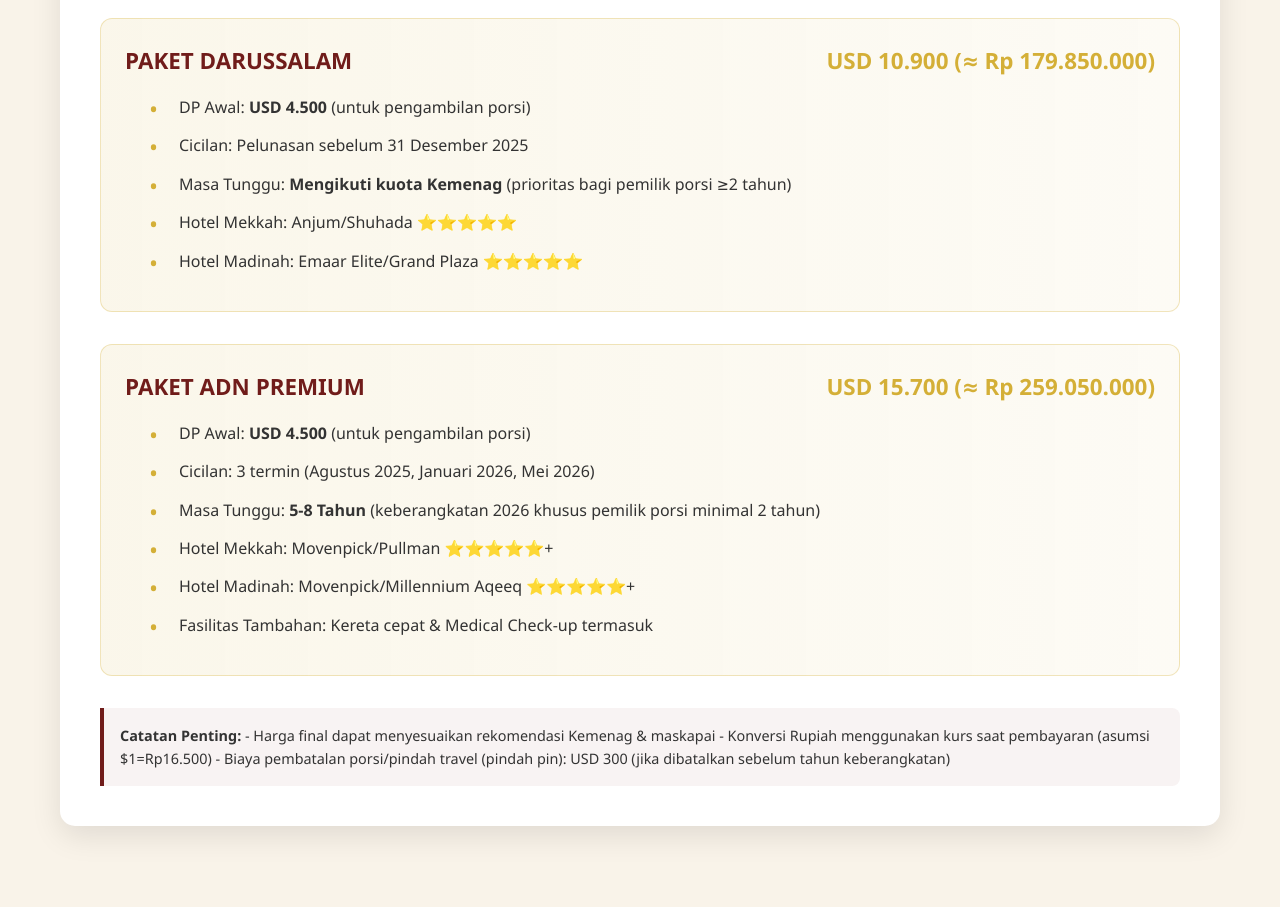
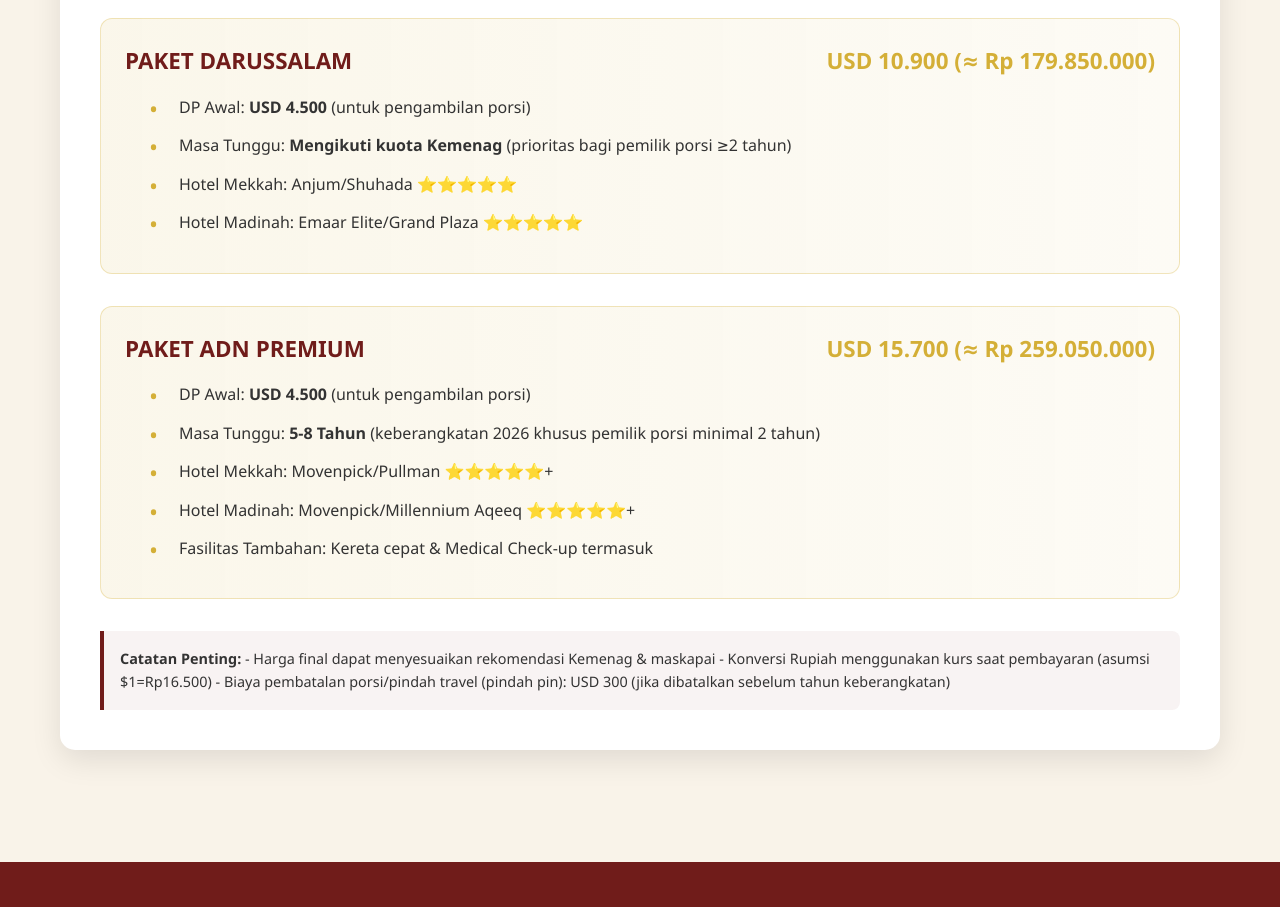
Before and after one commit to ElMarwa-Haji-Umroh/Program, a plain HTML site: page haji.html in a window 1280 px wide. Shown: the part 1240-2147 px from the top of the page. Drawn offline with Linux system fonts and the light colour scheme.

Commit message:
Update haji.html

```diff
--- a/haji.html
+++ b/haji.html
@@ -1138,7 +1138,6 @@
                     <h4>PAKET DARUSSALAM <span class="price">USD 10.900 (≈ Rp 179.850.000)</span></h4>
                     <ul>
                         <li>DP Awal: <strong>USD 4.500</strong> (untuk pengambilan porsi)</li>
-                        <li>Cicilan: Pelunasan sebelum 31 Desember 2025</li>
                         <li>Masa Tunggu: <strong>Mengikuti kuota Kemenag</strong> (prioritas bagi pemilik porsi ≥2 tahun)</li>
                         <li>Hotel Mekkah: Anjum/Shuhada ⭐⭐⭐⭐⭐</li>
                         <li>Hotel Madinah: Emaar Elite/Grand Plaza ⭐⭐⭐⭐⭐</li>
@@ -1150,7 +1149,6 @@
                     <h4>PAKET ADN PREMIUM <span class="price">USD 15.700 (≈ Rp 259.050.000)</span></h4>
                     <ul>
                         <li>DP Awal: <strong>USD 4.500</strong> (untuk pengambilan porsi)</li>
-                        <li>Cicilan: 3 termin (Agustus 2025, Januari 2026, Mei 2026)</li>
                         <li>Masa Tunggu: <strong>5-8 Tahun</strong> (keberangkatan 2026 khusus pemilik porsi minimal 2 tahun)</li>
                         <li>Hotel Mekkah: Movenpick/Pullman ⭐⭐⭐⭐⭐+</li>
                         <li>Hotel Madinah: Movenpick/Millennium Aqeeq ⭐⭐⭐⭐⭐+</li>
```
